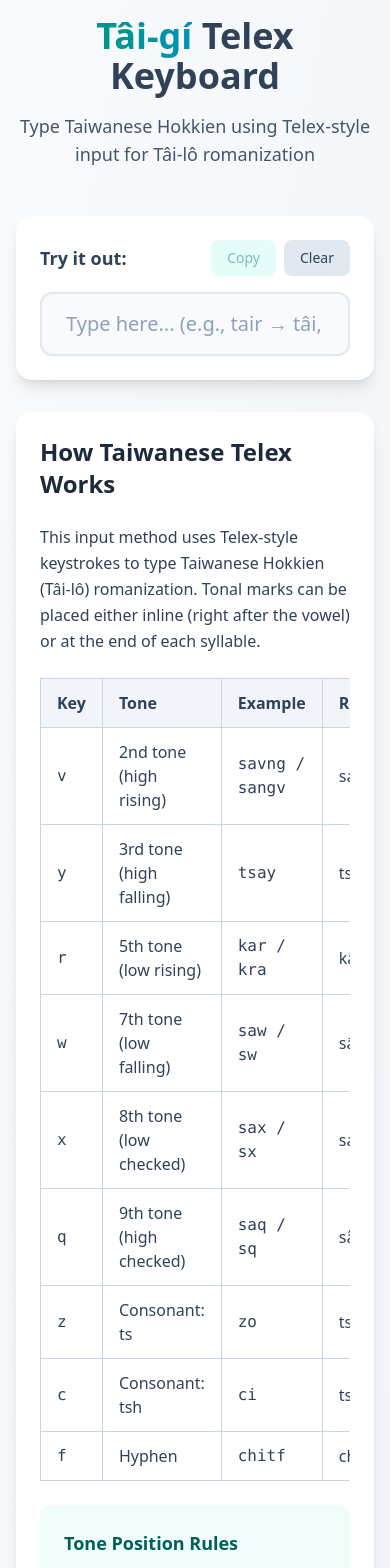
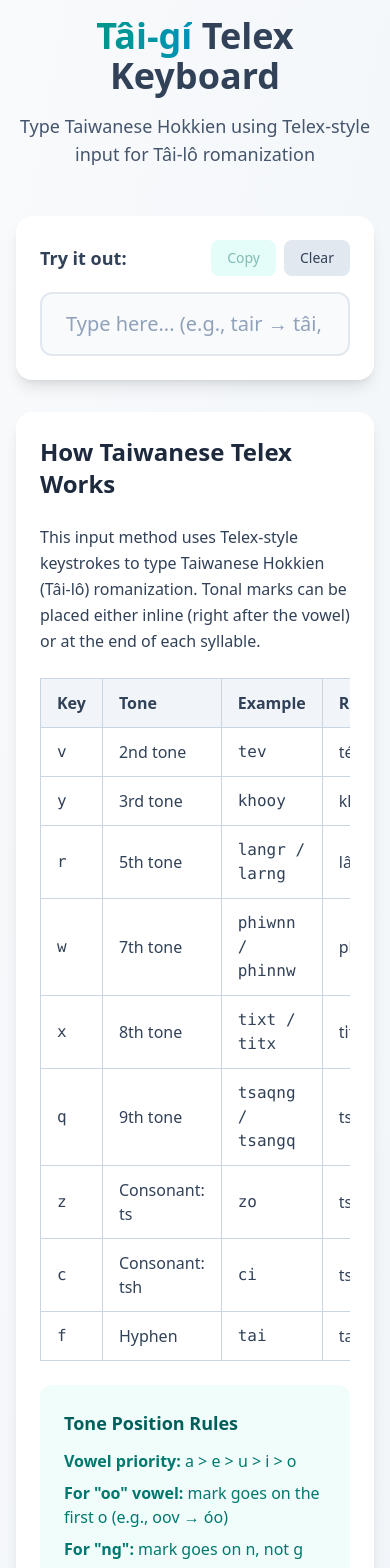
Before and after one commit to madmaxieee/taigi-telex-demo, a SvelteKit app: page / in a window 390 px wide. Shown: the top 1568 px of the page. Built offline with nearby package versions, Linux system fonts and the light colour scheme.

Commit message:
docs: update tone mapping table examples
Simplify tone descriptions by removing phonetic pitch labels. Update the
input and output examples for each tone and the hyphen key to provide
clearer demonstrations of the Tâi-gí Telex system.

```diff
--- a/src/routes/+page.svelte
+++ b/src/routes/+page.svelte
@@ -232,39 +232,39 @@
 						<tbody>
 							<tr class="bg-white hover:bg-slate-50">
 								<td class="border border-slate-300 px-4 py-3 font-mono font-medium">v</td>
-								<td class="border border-slate-300 px-4 py-3">2nd tone (high rising)</td>
-								<td class="border border-slate-300 px-4 py-3 font-mono">savng / sangv</td>
-								<td class="border border-slate-300 px-4 py-3">sáng</td>
+								<td class="border border-slate-300 px-4 py-3">2nd tone</td>
+								<td class="border border-slate-300 px-4 py-3 font-mono">tev</td>
+								<td class="border border-slate-300 px-4 py-3">té</td>
 							</tr>
 							<tr class="bg-white hover:bg-slate-50">
 								<td class="border border-slate-300 px-4 py-3 font-mono font-medium">y</td>
-								<td class="border border-slate-300 px-4 py-3">3rd tone (high falling)</td>
-								<td class="border border-slate-300 px-4 py-3 font-mono">tsay</td>
-								<td class="border border-slate-300 px-4 py-3">tsà</td>
+								<td class="border border-slate-300 px-4 py-3">3rd tone</td>
+								<td class="border border-slate-300 px-4 py-3 font-mono">khooy</td>
+								<td class="border border-slate-300 px-4 py-3">khòo</td>
 							</tr>
 							<tr class="bg-white hover:bg-slate-50">
 								<td class="border border-slate-300 px-4 py-3 font-mono font-medium">r</td>
-								<td class="border border-slate-300 px-4 py-3">5th tone (low rising)</td>
-								<td class="border border-slate-300 px-4 py-3 font-mono">kar / kra</td>
-								<td class="border border-slate-300 px-4 py-3">kâ</td>
+								<td class="border border-slate-300 px-4 py-3">5th tone</td>
+								<td class="border border-slate-300 px-4 py-3 font-mono">langr / larng</td>
+								<td class="border border-slate-300 px-4 py-3">lâng</td>
 							</tr>
 							<tr class="bg-white hover:bg-slate-50">
 								<td class="border border-slate-300 px-4 py-3 font-mono font-medium">w</td>
-								<td class="border border-slate-300 px-4 py-3">7th tone (low falling)</td>
-								<td class="border border-slate-300 px-4 py-3 font-mono">saw / sw</td>
-								<td class="border border-slate-300 px-4 py-3">sā</td>
+								<td class="border border-slate-300 px-4 py-3">7th tone</td>
+								<td class="border border-slate-300 px-4 py-3 font-mono">phiwnn / phinnw</td>
+								<td class="border border-slate-300 px-4 py-3">phīnn</td>
 							</tr>
 							<tr class="bg-white hover:bg-slate-50">
 								<td class="border border-slate-300 px-4 py-3 font-mono font-medium">x</td>
-								<td class="border border-slate-300 px-4 py-3">8th tone (low checked)</td>
-								<td class="border border-slate-300 px-4 py-3 font-mono">sax / sx</td>
-								<td class="border border-slate-300 px-4 py-3">sa̍</td>
+								<td class="border border-slate-300 px-4 py-3">8th tone</td>
+								<td class="border border-slate-300 px-4 py-3 font-mono">tixt / titx</td>
+								<td class="border border-slate-300 px-4 py-3">ti̍t</td>
 							</tr>
 							<tr class="bg-white hover:bg-slate-50">
 								<td class="border border-slate-300 px-4 py-3 font-mono font-medium">q</td>
-								<td class="border border-slate-300 px-4 py-3">9th tone (high checked)</td>
-								<td class="border border-slate-300 px-4 py-3 font-mono">saq / sq</td>
-								<td class="border border-slate-300 px-4 py-3">sa̋</td>
+								<td class="border border-slate-300 px-4 py-3">9th tone</td>
+								<td class="border border-slate-300 px-4 py-3 font-mono">tsaqng / tsangq</td>
+								<td class="border border-slate-300 px-4 py-3">tsa̋ng</td>
 							</tr>
 							<tr class="bg-white hover:bg-slate-50">
 								<td class="border border-slate-300 px-4 py-3 font-mono font-medium">z</td>
@@ -281,8 +281,8 @@
 							<tr class="bg-white hover:bg-slate-50">
 								<td class="border border-slate-300 px-4 py-3 font-mono font-medium">f</td>
 								<td class="border border-slate-300 px-4 py-3">Hyphen</td>
-								<td class="border border-slate-300 px-4 py-3 font-mono">chitf</td>
-								<td class="border border-slate-300 px-4 py-3">chit-</td>
+								<td class="border border-slate-300 px-4 py-3 font-mono">tai</td>
+								<td class="border border-slate-300 px-4 py-3">tai-</td>
 							</tr>
 						</tbody>
 					</table>
```
